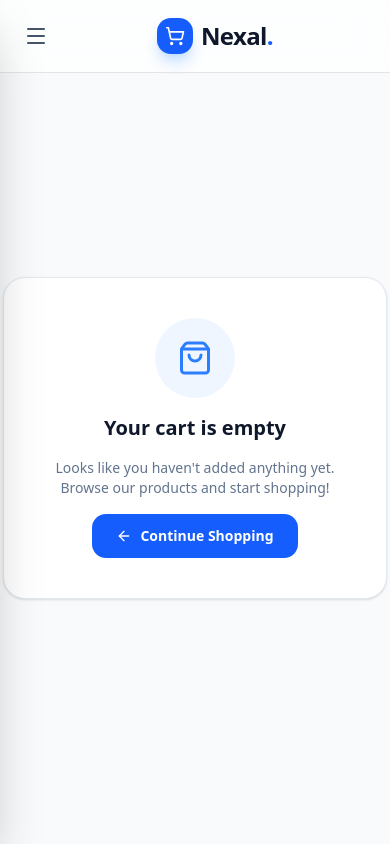
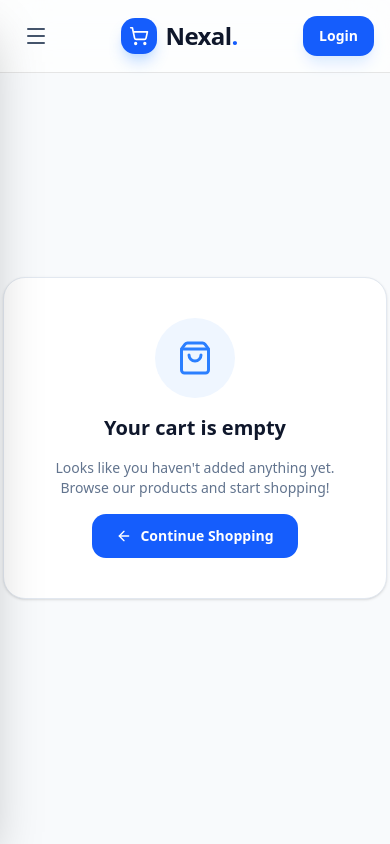
Before and after one commit to AjaySankaliya/E-Commerce, a React (Vite) app in the folder frontend/: page /cart in a window 390 px wide. Built offline with nearby package versions, Linux system fonts and the light colour scheme; no server answers.

Commit message:
login setup in mobile screen

```diff
--- a/frontend/src/components/Navbar.jsx
+++ b/frontend/src/components/Navbar.jsx
@@ -125,11 +125,18 @@ const Navbar = () => {
                 </button>
               </div>
             ) : (
-              <Link to="/login" className="hidden sm:block">
-                <Button className="bg-blue-600 hover:bg-blue-700 text-white px-8 rounded-xl font-bold shadow-lg shadow-blue-100">
-                  Login
-                </Button>
-              </Link>
+              <>
+                <Link to="/login" className="sm:hidden">
+                  <Button className="h-10 px-4 bg-blue-600 hover:bg-blue-700 text-white rounded-xl font-bold shadow-lg shadow-blue-100 text-sm">
+                    Login
+                  </Button>
+                </Link>
+                <Link to="/login" className="hidden sm:block">
+                  <Button className="bg-blue-600 hover:bg-blue-700 text-white px-8 rounded-xl font-bold shadow-lg shadow-blue-100">
+                    Login
+                  </Button>
+                </Link>
+              </>
             )}
           </div>
         </div>
```
